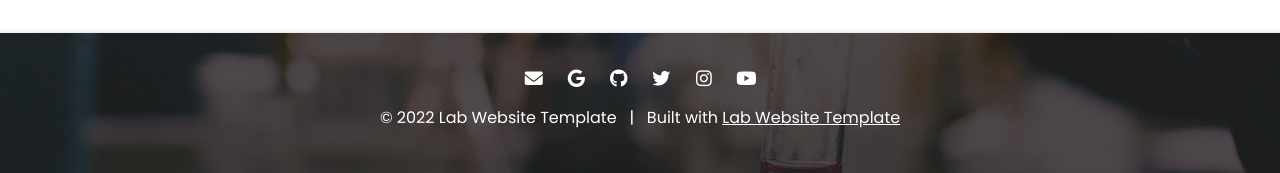
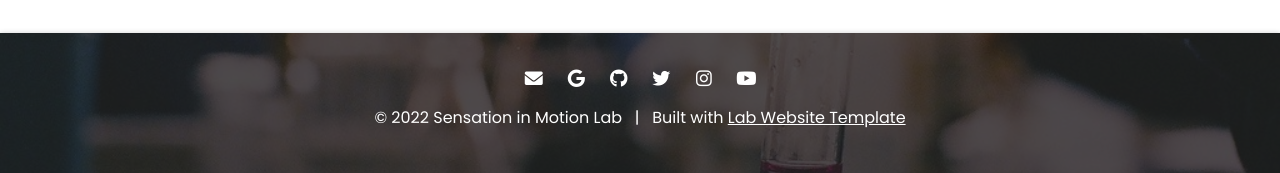
Before and after one commit to sensationinmotion/sensationinmotion.github.io, a Jekyll site: the page built from index.md, in a window 1280 px wide and 900 px high, scrolled down 973 px. Shown: the part 727-900 px from the top of the window. Built offline with Jekyll 4.4.1, drawn with Linux system fonts in a browser that asks for light colours; some of the changed text lies outside the part shown.

Commit message:
Update _config.yaml
update base url

```diff
--- a/_config.yaml
+++ b/_config.yaml
@@ -1,12 +1,12 @@
 ### basic settings
 
 # site properties and page defaults
-title: Lab Website Template
+title: Sensation in Motion Lab
 description: An easy-to-use, flexible website template for labs, with automatic citations, GitHub tag imports, pre-built components, and more.
 logo: images/logo.svg
 header: images/background.jpg
 footer: images/background.jpg
-baseurl: /lab-website-template
+baseurl: ""
 
 # site social media and other links
 links:
```
